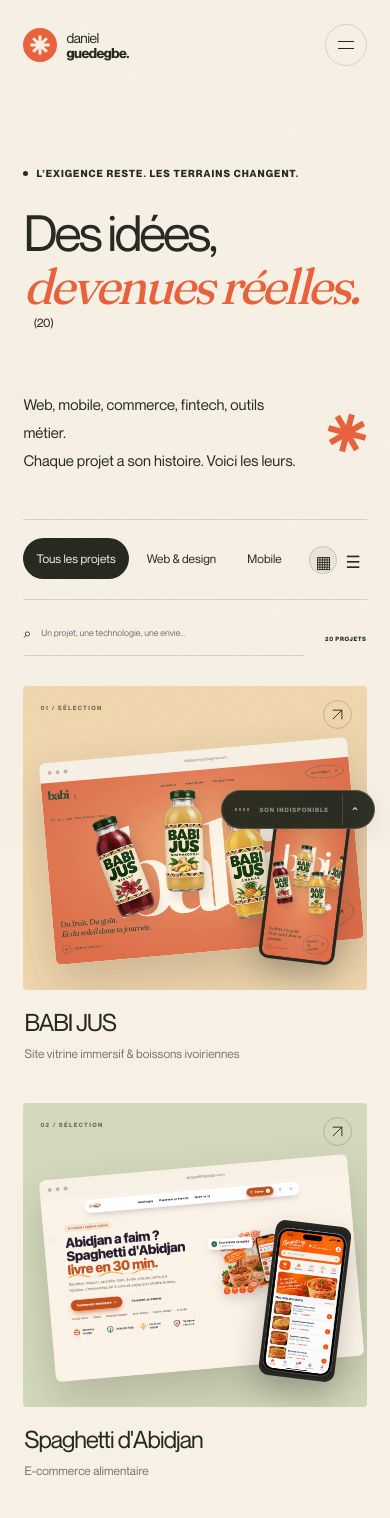
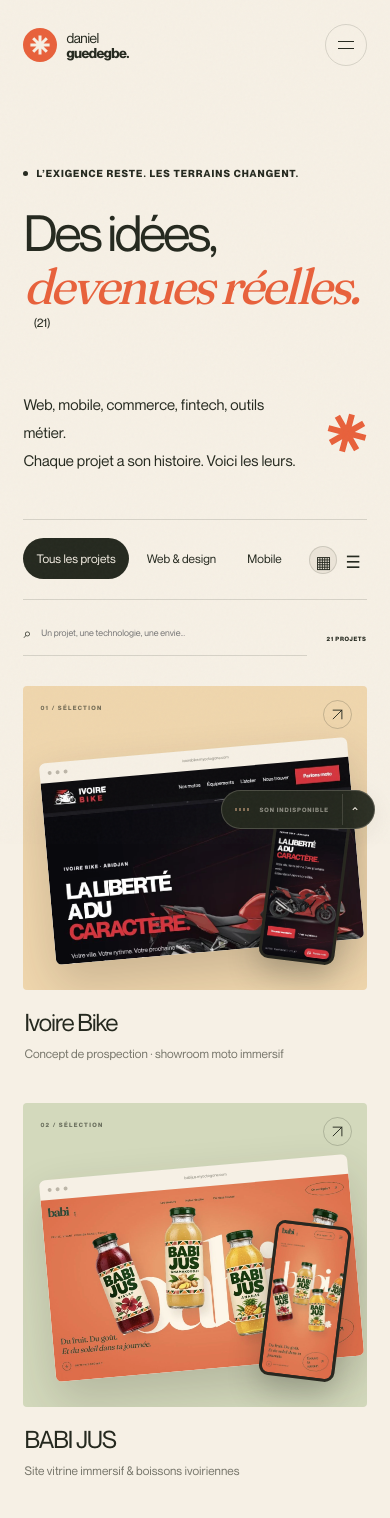
Before and after one commit to EdOneApp/portfolio, a Next.js app: page /work in a window 390 px wide. Shown: the top 1518 px of the page. Built offline with nearby package versions, Linux system fonts and the light colour scheme.

Commit message:
Feature Ivoire Bike prospecting concept with live preview and responsive screenshots

```diff
--- a/src/components/agency/LivePreview.tsx
+++ b/src/components/agency/LivePreview.tsx
@@ -4,6 +4,7 @@ import Image from "next/image";
 import type { Project } from "@/data/content";
 import { Arrow, Label } from "./ui";
 const available = [
+  "ivoirebike",
   "babijus",
   "bantoo",
   "voltara",
--- a/src/data/content.ts
+++ b/src/data/content.ts
@@ -240,6 +240,31 @@ export type Project = {
 };
 
 export const projects: Project[] = [
+  {
+    slug: "ivoirebike",
+    title: "Ivoire Bike",
+    category: "Concept de prospection · showroom moto immersif",
+    description:
+      "Proposition de site de visibilité pour une entreprise ivoirienne de vente de motos : identité rouge et noire, logo restauré, vraie moto détourée dans un décor 3D, caméra au défilement et loader cascade avec gouttes et reflets. 55 pages, catalogue illustratif de 16 motos et 13 équipements, recherche, filtres, comparaison et sélection locale. Parcours atelier et domicile, guides, carte du point GPS transmis et contact WhatsApp. Les modèles, stocks, prix et services restent à confirmer par l’entreprise. Kit motion original, version mobile et déploiement GitHub Pages en HTTPS.",
+    tags: [
+      "Next.js",
+      "React",
+      "TypeScript",
+      "Three.js",
+      "Leaflet",
+      "Motion design",
+    ],
+    link: "https://ivoirebike.myoctogone.com/",
+    linkLabel: "Explorer Ivoire Bike",
+    image: "/images/ivoirebike-web.webp",
+    mobileImage: "/images/ivoirebike-mobile.webp",
+    stats: [
+      { value: "29", label: "Produits illustratifs" },
+      { value: "55", label: "Pages de contenu" },
+      { value: "3D", label: "Décor immersif" },
+    ],
+    featured: true,
+  },
   {
     slug: "babijus",
     title: "BABI JUS",
```
Also changed, not shown: public/images/ivoirebike-mobile.webp (added), public/images/ivoirebike-web.webp (added).
